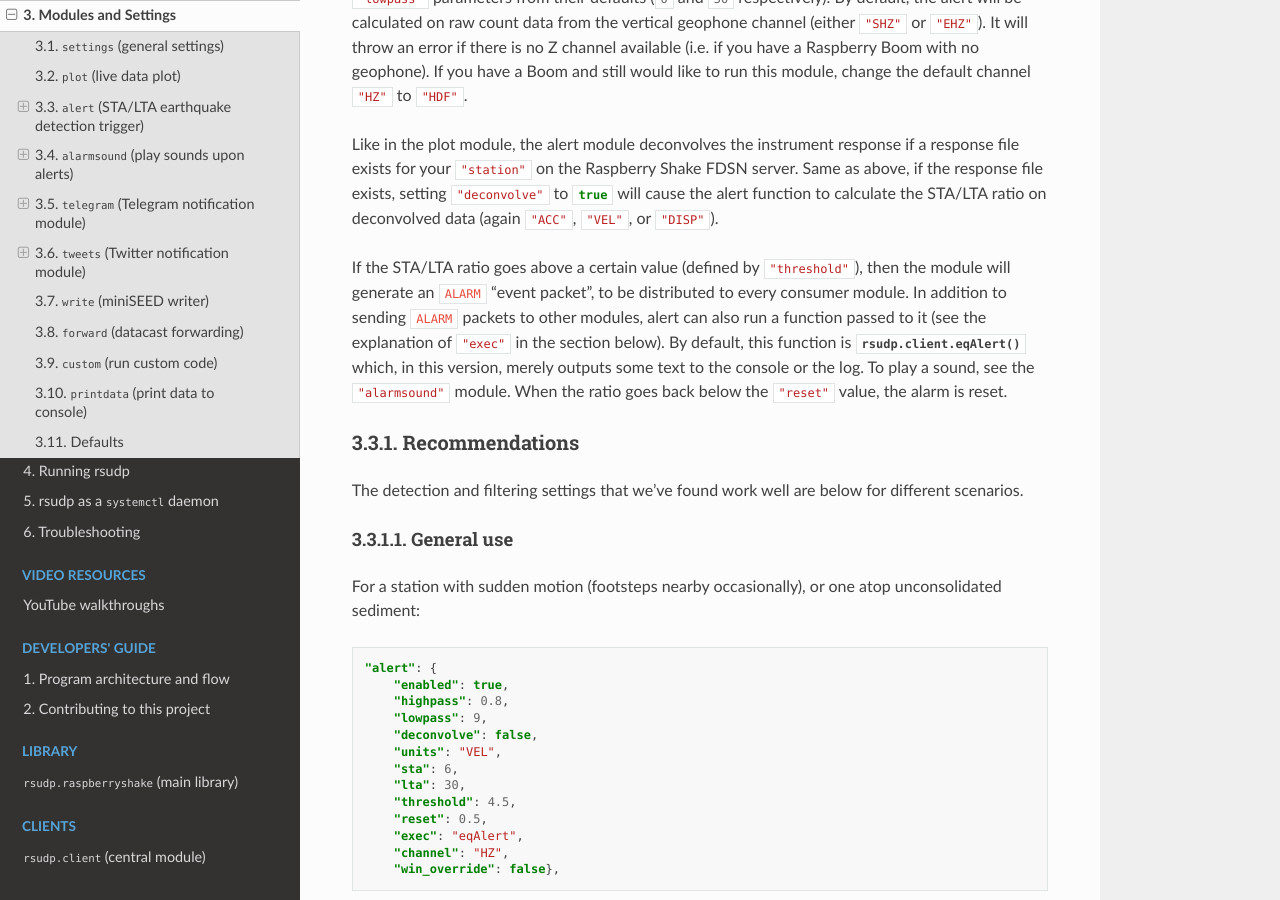
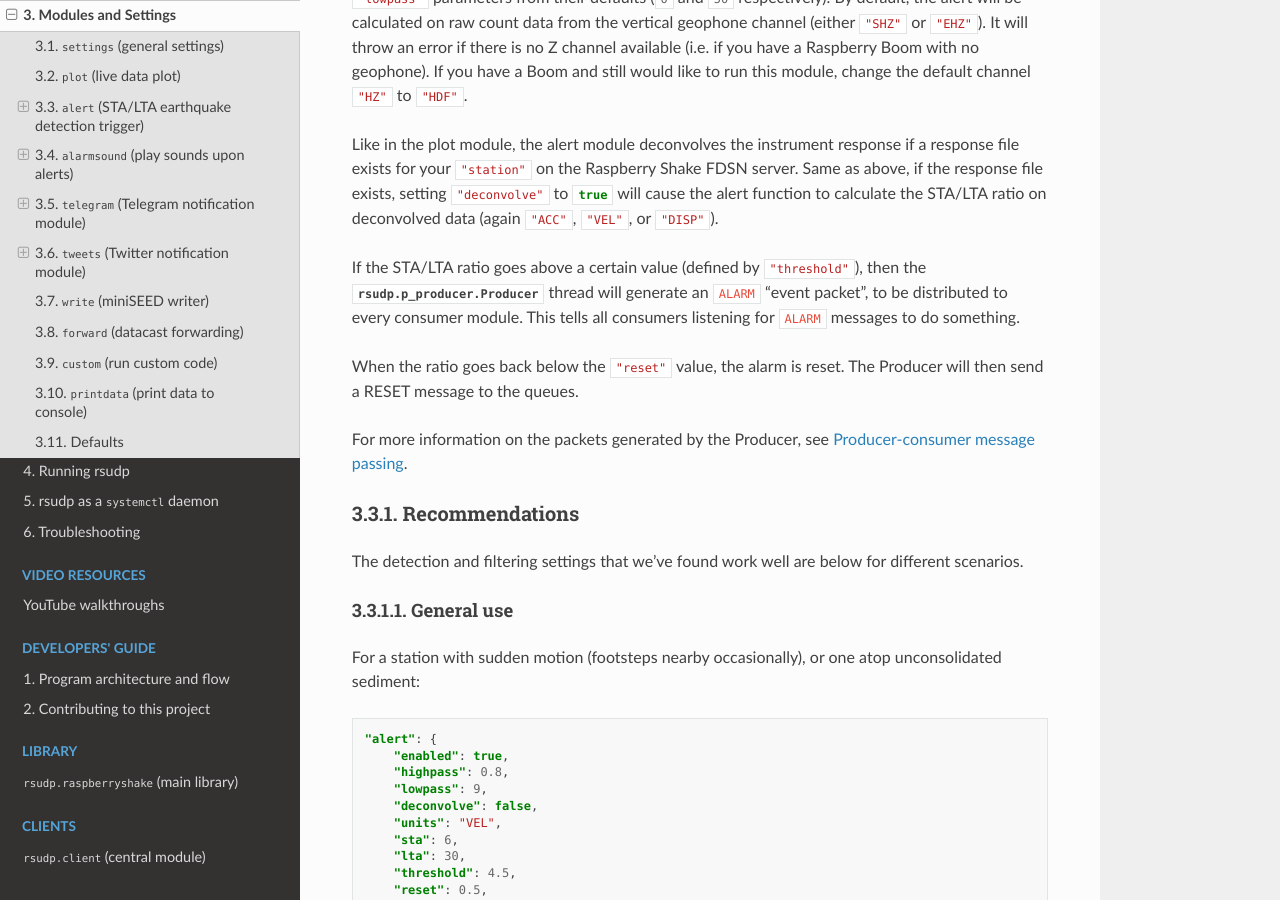
Before and after one commit to raspishake/rsudp, a Sphinx documentation site: the page built from docs/settings.rst, in a window 1280 px wide and 900 px high, scrolled down 2544 px. Built offline with Sphinx 7.4.7 and the Read the Docs theme 2.0.0, drawn with Linux system fonts in a browser that asks for light colours; the version number is read from the project's files by our own code.

Commit message:
cleaning up

```diff
--- a/docs/settings.rst
+++ b/docs/settings.rst
@@ -139,13 +139,14 @@ setting :json:`"deconvolve"` to :json:`true` will cause the alert function to
 calculate the STA/LTA ratio on deconvolved data (again :json:`"ACC"`, :json:`"VEL"`, or :json:`"DISP"`).
 
 If the STA/LTA ratio goes above a certain value (defined by :json:`"threshold"`),
-then the module will generate an :code:`ALARM` "event packet", to be distributed to every consumer module.
-In addition to sending :code:`ALARM` packets to other modules,
-alert can also run a function passed to it (see the explanation of :json:`"exec"` in the section below).
-By default, this function is :class:`rsudp.client.eqAlert()` which,
-in this version, merely outputs some text to the console or the log.
-To play a sound, see the :json:`"alarmsound"` module.
+then the :py:class:`rsudp.p_producer.Producer` thread will generate an :code:`ALARM` "event packet",
+to be distributed to every consumer module.
+This tells all consumers listening for :code:`ALARM` messages to do something.
+
 When the ratio goes back below the :json:`"reset"` value, the alarm is reset.
+The Producer will then send a RESET message to the queues.
+
+For more information on the packets generated by the Producer, see :ref:`producer-consumer`.
 
 Recommendations
 ^^^^^^^^^^^^^^^^^^^^^^^^^^^^^^^^^^
--- a/docs/theory.rst
+++ b/docs/theory.rst
@@ -66,6 +66,8 @@ status messages.
 Message types
 =================================================
 
+.. versionadded:: 0.4.3 the :code:`RESET` message type was added.
+
 Currently, the message types are as follows.
 
 ========= ==========================================
@@ -73,6 +75,7 @@ Currently, the message types are as follows.
 ========= ==========================================
  data      ``b"{'EHZ', 1582315130.292, 14168, 14927, 16112, 17537, 18052, 17477, 15418, 13716, 15604, 17825, 19637, 20985, 17325, 10439, 11510, 17678, 20027, 20207, 18481, 15916, 13836, 13073, 14462, 17628, 19388}"``
  ALARM     ``b'ALARM 2020-02-23T06:56:40.598944Z'``
+ RESET     ``b'RESET 2020-02-23T06:56:55.435214Z'``
  IMGPATH   ``b'IMGPATH 2020-02-23T06:59:19.211704Z /home/pi/rsudp/screenshots/R24FA-2020-02-23-065919.png'``
 ========= ==========================================
 
```
Also changed, not shown: 1 other file.
